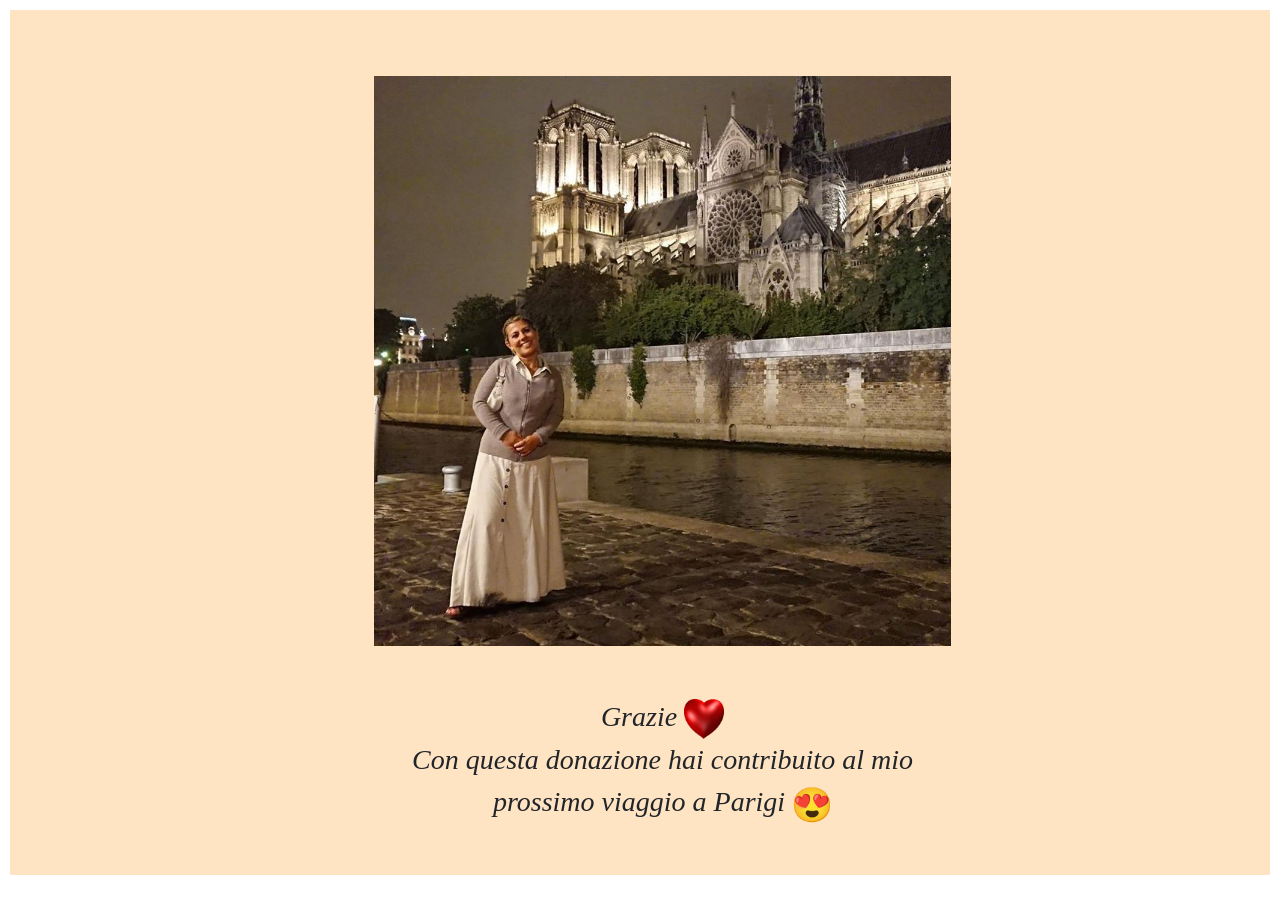
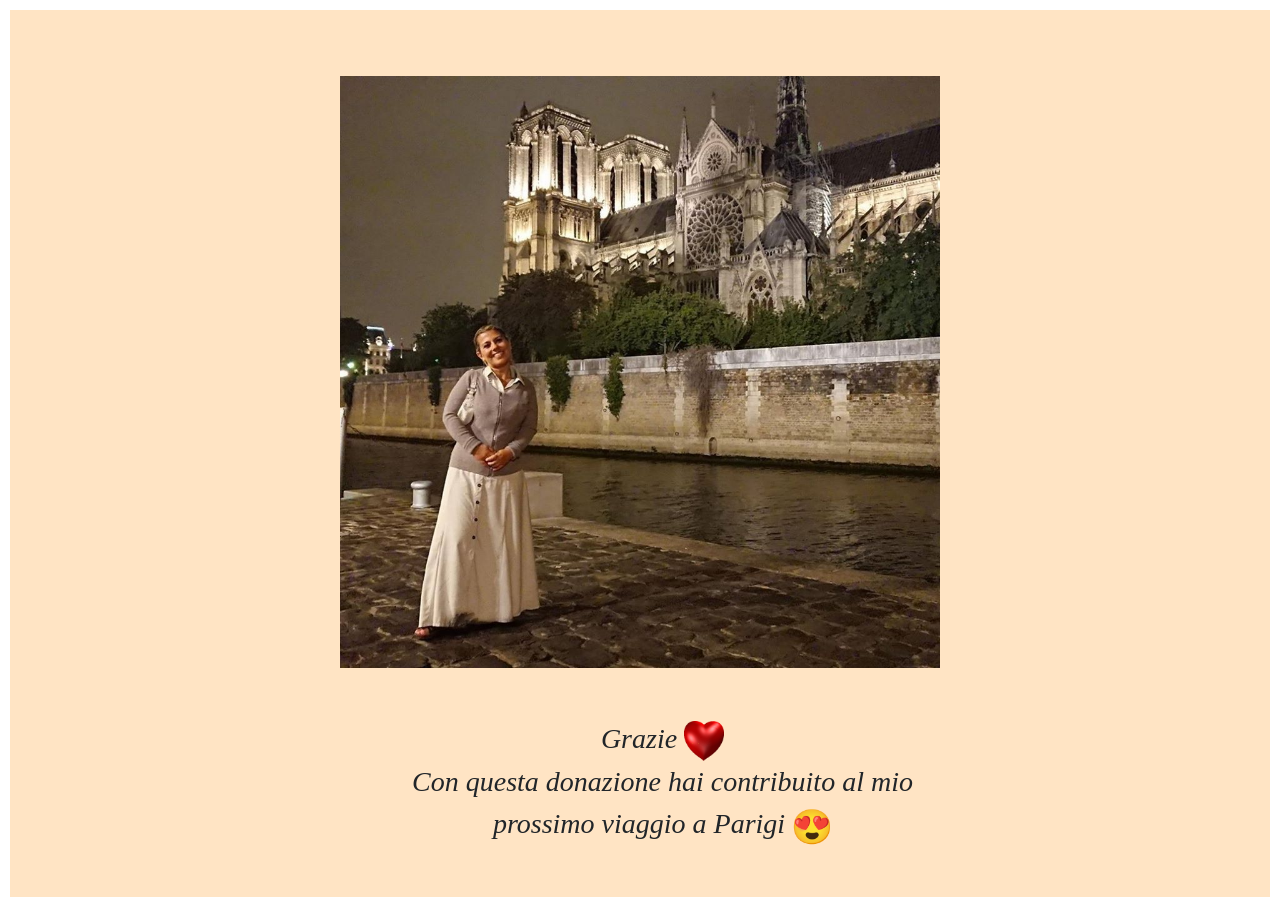
Before and after one commit to slm1977/blog_aiuti_parigi, a plain HTML site: page done.html in a window 1280 px wide. Before the commit the page ends 885 px from the top, so only its background shows below. Drawn offline with nearby package versions, Linux system fonts and the light colour scheme.

Commit message:
image center

```diff
--- a/done.html
+++ b/done.html
@@ -34,7 +34,7 @@
         <div class="row">
             <p></p>
         </div>
-        <div class="row" style="margin-left:30px; margin-top:50px; margin-bottom:50px; font-size:clamp(1.75rem, 2.0vw, 3rem); font-family:Times New Roman,Times,serif;">
+        <div class="row" style="margin-top:50px; margin-bottom:50px; font-size:clamp(1.75rem, 2.0vw, 3rem); font-family:Times New Roman,Times,serif;">
             <div class="col-md-3"></div>
             <div class="col-md-6">
                 <img src="presentazione.jpg" width="100%"/>
```
